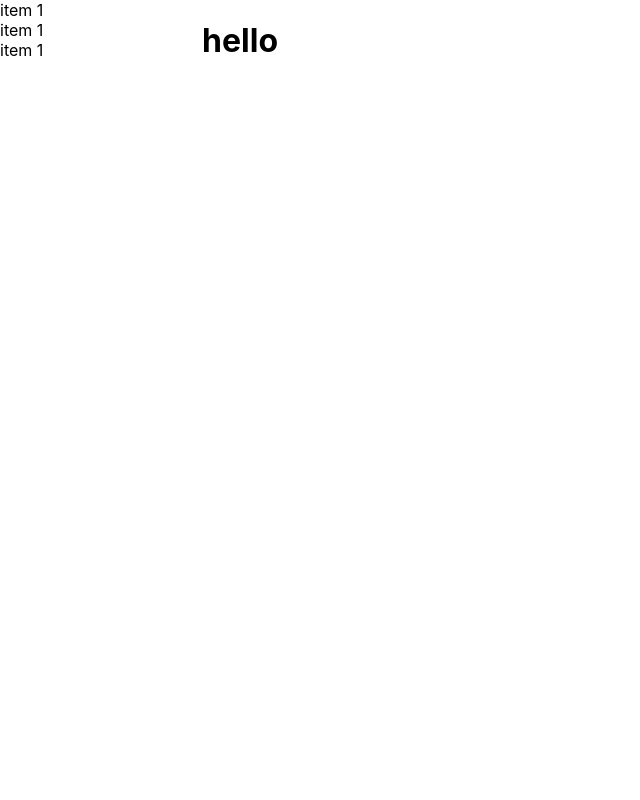
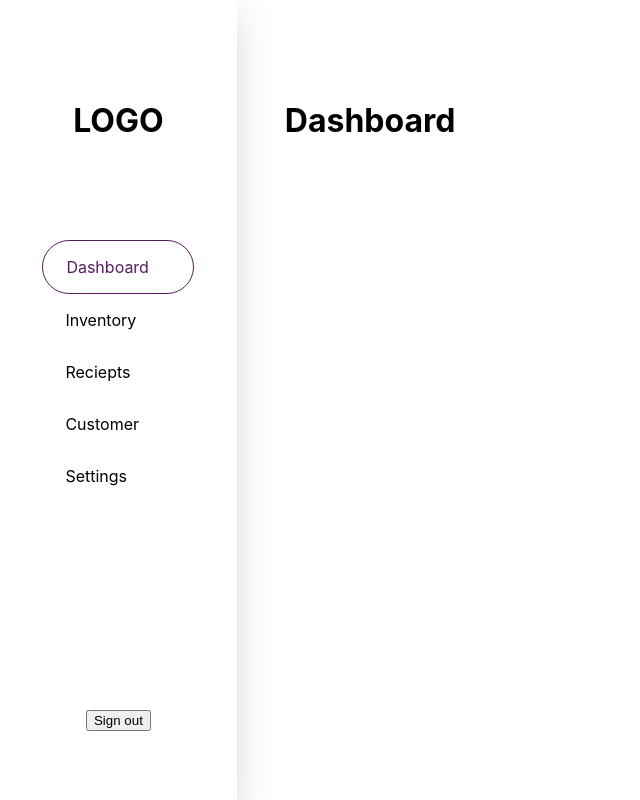
Before and after one commit to hussain385/omni-reactjs, a React (Create React App) app: page / in a window 1280 px wide. Shown: the whole page, without its empty margins (0-640 px from the left). Built offline with nearby package versions, Linux system fonts and the light colour scheme.

Commit message:
side bar completetd

```diff
--- a/src/App.js
+++ b/src/App.js
@@ -7,6 +7,10 @@ import Signup from './views/Signup';
 import Login from './views/Login';
 import Dashboard from './views/Dashboard';
 import { Route, Routes } from 'react-router-dom';
+import Customer from './views/Customer';
+import Inventory from './views/Inventory';
+import Setting from './views/Setting';
+import Reciepts from './views/Reciepts';
 
 function App() {
 
@@ -17,6 +21,10 @@ function App() {
         <Route path="/" element={<Dashboard />} />
         <Route path="login" element={<Login />} />
         <Route path="signup" element={<Signup />} />
+        <Route path="customer" element={<Customer />} />
+        <Route path="inventory" element={<Inventory />} />
+        <Route path="setting" element={<Setting />} />
+        <Route path="reciept" element={<Reciepts />} />
       </Routes>
     </div>
   );
--- a/src/components/SideBar/SideBar.js
+++ b/src/components/SideBar/SideBar.js
@@ -1,16 +1,25 @@
 import React from 'react'
+import { Link, useLocation } from 'react-router-dom'
 import './sideBar.css'
 
 function SideBar(props) {
-    props = {
-        children: (<h1>hello</h1>)
-    }
+    const location = useLocation()
+    const {pathname} = location
+    console.log(pathname);
     return (
         <div className='mainContainerSideBar'>
             <div className='container1'>
-                <div>item 1</div>
-                <div>item 1</div>
-                <div>item 1</div>
+                <div className='center subContainer1'><h1>LOGO</h1></div>
+                <div className='subContainer2'>
+                    <div className='menuItem'>
+                        <Link className={pathname === '/' ? 'activeSlot' : 'unActiveSlot'} to="/"><p>Dashboard</p></Link>
+                        <Link className={pathname === '/inventory' ? 'activeSlot' : 'unActiveSlot'} to='/inventory'><p>Inventory</p></Link>
+                        <Link className={pathname === '/reciept' ? 'activeSlot' : 'unActiveSlot'} to='/reciept'><p>Reciepts</p></Link>
+                        <Link className={pathname === '/customer' ? 'activeSlot' : 'unActiveSlot'} to='/customer'><p>Customer</p></Link>
+                        <Link className={pathname === '/setting' ? 'activeSlot' : 'unActiveSlot'} to='/setting'><p>Settings</p></Link>
+                    </div>
+                </div>
+                <div className='center subContainer3'><button>Sign out</button></div>
             </div>
             <div className='container2'>
                 {props.children}
--- a/src/components/SideBar/sideBar.css
+++ b/src/components/SideBar/sideBar.css
@@ -1,13 +1,62 @@
-.mainContainerSideBar{
+.mainContainerSideBar {
     height: 100vh;
     width: 100vw;
     display: flex;
 }
 
-.container1{
-    width: 15em
+.container1 {
+    width: 20em;
+    box-shadow: 0px 14px 34px rgba(162, 162, 165, 0.4);
 }
 
-.container2{
+.container2 {
     width: 100%;
+    padding: 5em 3em;
 }
+
+.center {
+    display: flex;
+    flex-direction: column;
+    justify-content: center;
+    align-items: center;
+}
+
+
+.subContainer1 {
+    height: 30%;
+}
+
+.subContainer2 {
+    display: flex;
+    flex-direction: column;
+    height: 50%;
+    align-items: center;
+}
+
+.subContainer3 {
+    height: 20%;
+}
+
+.menuItem {
+    height: 50%;
+    display: flex;
+    flex-direction: column;
+    justify-content: space-between;
+}
+
+.activeSlot {
+    text-decoration: none;
+    color: #561D5E;
+    border: 1px solid #561D5E;
+    width: 7em;
+    border-radius: 78px;
+    padding: 0px 15px 0px 23px;
+}
+
+.unActiveSlot {
+    text-decoration: none;
+    color: black;
+    width: 7em;
+    border-radius: 78px;
+    padding: 0px 15px 0px 23px;
+}
--- /dev/null
+++ b/src/views/Customer.js
@@ -0,0 +1,12 @@
+import React from 'react'
+import SideBar from '../components/SideBar/SideBar'
+
+function Customer() {
+    return (
+        <SideBar>
+            <h1>Customer</h1>
+        </SideBar>
+    )
+}
+
+export default Customer
--- /dev/null
+++ b/src/views/Inventory.js
@@ -0,0 +1,12 @@
+import React from 'react'
+import SideBar from '../components/SideBar/SideBar'
+
+function Inventory() {
+    return (
+        <SideBar>
+            <h1>Inventory</h1>
+        </SideBar>
+    )
+}
+
+export default Inventory
--- /dev/null
+++ b/src/views/Reciepts.js
@@ -0,0 +1,12 @@
+import React from 'react'
+import SideBar from '../components/SideBar/SideBar'
+
+function Reciepts() {
+    return (
+        <SideBar>
+            <h1>Reciepts</h1>
+        </SideBar>
+    )
+}
+
+export default Reciepts
--- /dev/null
+++ b/src/views/Setting.js
@@ -0,0 +1,12 @@
+import React from 'react'
+import SideBar from '../components/SideBar/SideBar'
+
+function Setting() {
+    return (
+        <SideBar>
+            <h1>Setting</h1>
+        </SideBar>
+    )
+}
+
+export default Setting
```
